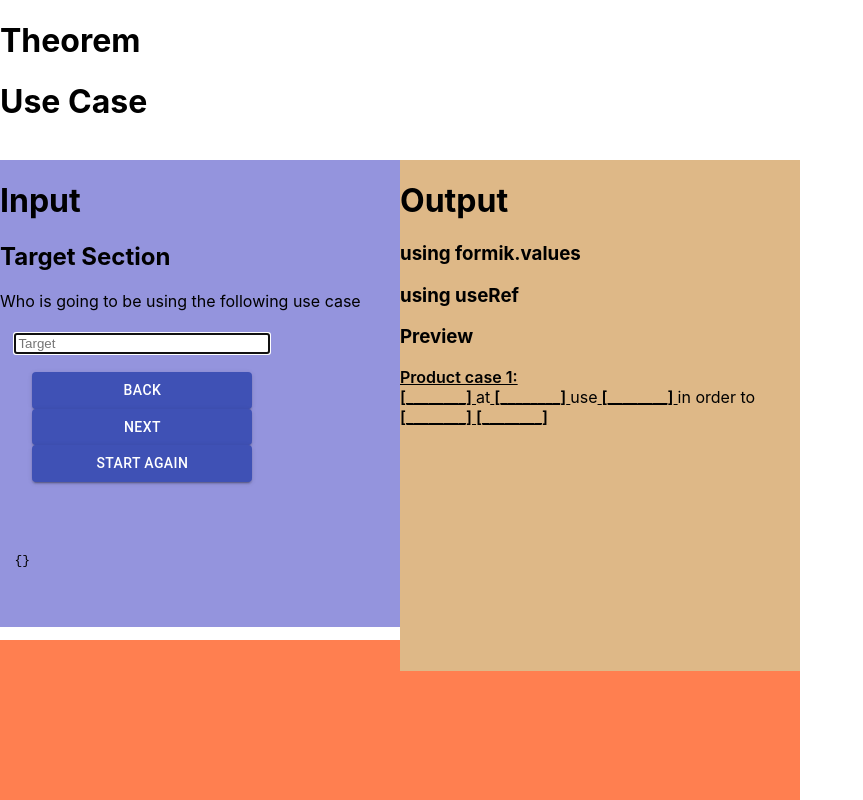
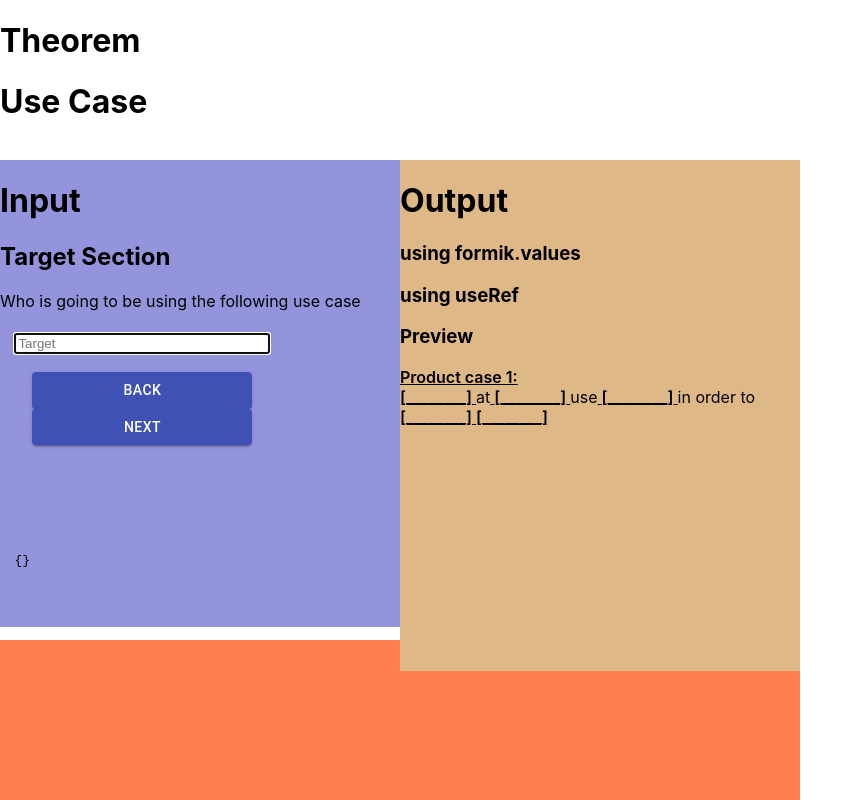
Before and after one commit to Atos20/Use_Cases, a React (Create React App) app: page / in a window 1280 px wide. Shown: the top 800 px of the page, without its empty margins (0-863 px from the left). Built offline with nearby package versions, Linux system fonts and the light colour scheme.

Commit message:
Remove element form local storage and state

```diff
--- a/src/components/Questionnaire/Questionnaire.js
+++ b/src/components/Questionnaire/Questionnaire.js
@@ -4,7 +4,7 @@ import { Button } from '@material-ui/core';
 import Cases from '../Cases'
 // import * as yup from 'yup';
 import './Questionnaire.css'
-
+import { v4 as uuidv4 } from 'uuid';
 
 const Questionnaire = ({ questions }) => {
   const [cases, setCases] = useState([]);
@@ -16,6 +16,11 @@ const Questionnaire = ({ questions }) => {
     inputRef.current.focus();
     setCases(JSON.parse(localStorage.getItem('data'))|| [])
   }, []);
+
+  useEffect(() => {
+    inputRef.current.focus();
+    localStorage.setItem('data', JSON.stringify(cases));
+  }, [cases]);
 
   const goUp= (error, values) => {
     if(error[currentQuestion.category] || !values['Target']){
@@ -36,12 +41,21 @@ const Questionnaire = ({ questions }) => {
     }
   }
 
+  const removeCase = (e) => {
+    console.log(e.target.id)
+    setCases(cases.filter(entry => entry.id !== e.target.id));
+  }
+
   const injectCases = () => {
 
     return cases.map((entry, i) => {
       return (
           <article className="case" key={i}>
-                <h4 className="bold"> Product case {i +1}</h4>
+                <button
+                  id={entry.id}
+                  onClick={(e)=> removeCase(e)}
+                  className="remove">X</button>
+                <h4 className="bold"> Product case {i + 1}</h4>
                 <p>
                 <span className="small"> [ {entry['Target']} ] </span> at
                 <span className="small"> [ {entry['Company type']} ] </span>  use
@@ -82,26 +96,19 @@ const Questionnaire = ({ questions }) => {
             </div>
 
                 <Formik
-                  initialValues={{ [currentQuestion.category]: ''}}
+                  initialValues={{ [currentQuestion.category]: '', id: ''}}
                   onSubmit={(values, { setSubmitting, resetForm }) => {
+                    values.id = uuidv4()
                     setSubmitting(true);
                     setCases([...cases, {... values }])
-                    localStorage.setItem('data', JSON.stringify([...cases, values]));
+                    localStorage.setItem('data', JSON.stringify([...cases, values ]));
 
                     setSubmitting(false);
                     resetForm()
                   }}
 
-                  // validationSchema={ yup.object({
-                  //   [currentQuestion.category] : yup.string()
-                  //     .min(1, 'more than one character please')
-                  //     .max(100, 'no more than 100 characters')
-                  //     .required()
-                  // })}
-
                   validate={values  => {
                     const errors = {}
-
                       if(!values[currentQuestion.category] || !values['Target']) {
                         errors[currentQuestion.category] = 'incorrect entry'
                       }
@@ -139,13 +146,13 @@ const Questionnaire = ({ questions }) => {
                           onClick={() => goUp(errors, values)}
                           >next</Button>}
 
-                        <Button
+                        {index === (questions.length -1) && <Button
                           className='control'
                           className='next'
                           variant='contained'
                           color='primary'
                           onClick={() => setIndex(0)}
-                          >start again</Button>
+                          >start again</Button>}
                       </div>
 
                       <pre>{JSON.stringify(errors, null, 2)}</pre>
```
